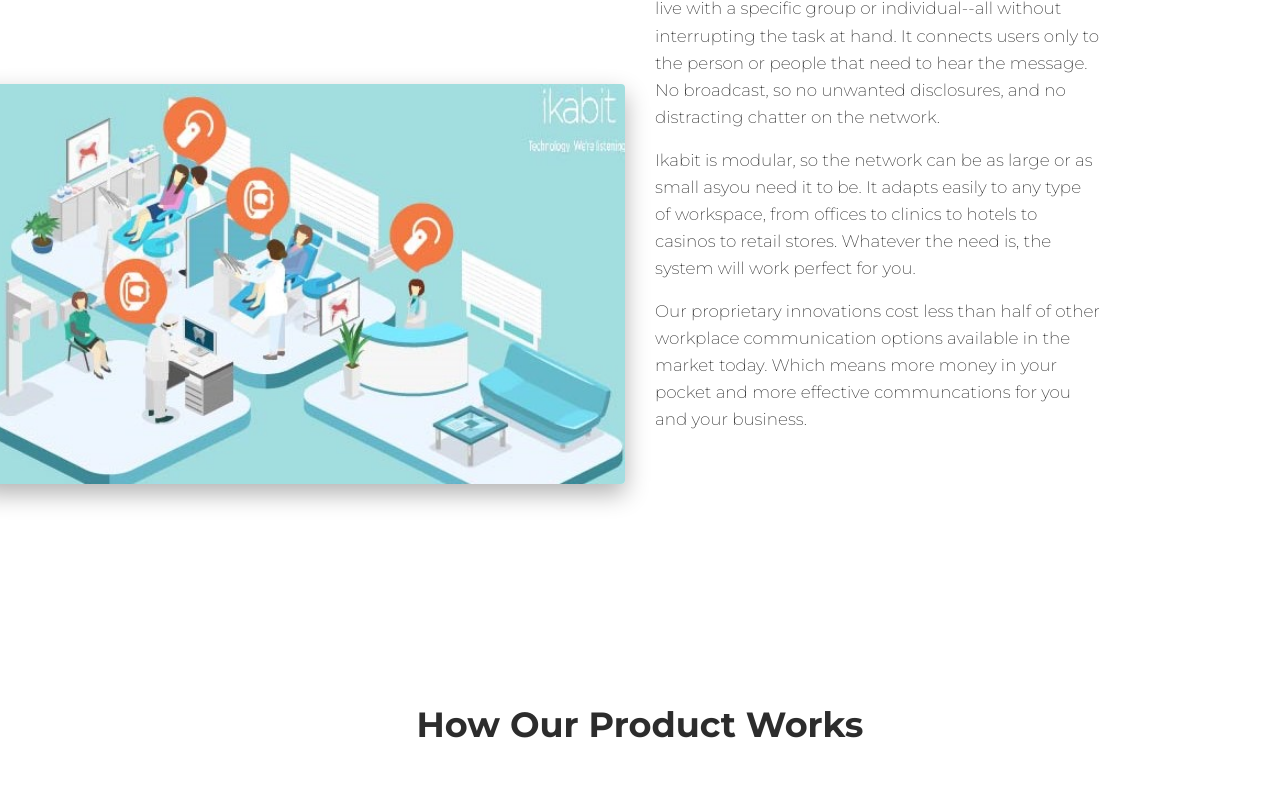
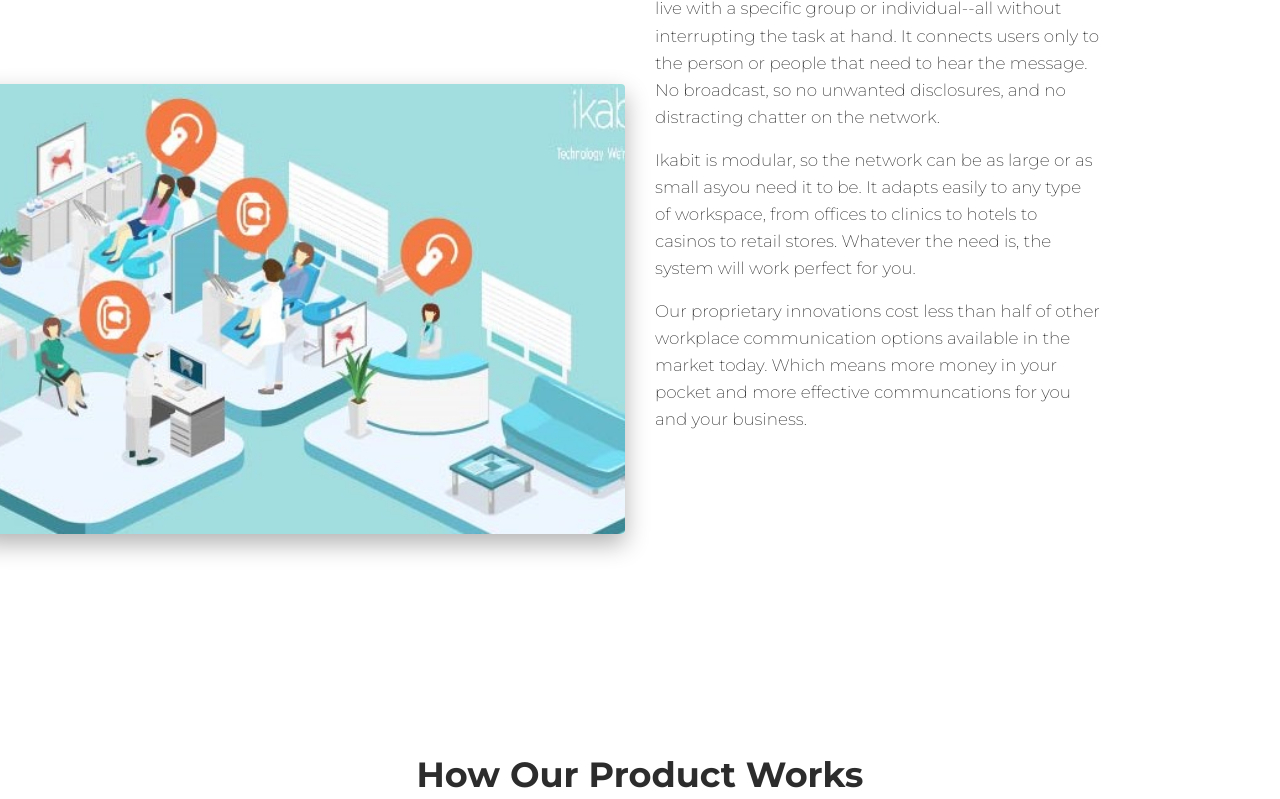
Before and after one commit to dave-toptier/dave-toptier.github.io, a website: page index.html in a window 1280 px wide. Shown: the part 1624-2423 px from the top of the page. Drawn offline with nearby package versions, Linux system fonts and the light colour scheme.

Commit message:
Update index.html

```diff
--- a/index.html
+++ b/index.html
@@ -128,7 +128,7 @@
                 </p>
               </div>
               <!-- Second image on the left side of the article -->
-              <div class="image-container" style="background-image: url('assets/img/office-use.JPG'); height: 400px;"></div>
+              <div class="image-container" style="background-image: url('assets/img/office-use.JPG'); height: 450px;"></div>
             </div>
             <div class="col-md-5">
               <!-- First image on the right side, above the article -->
```
